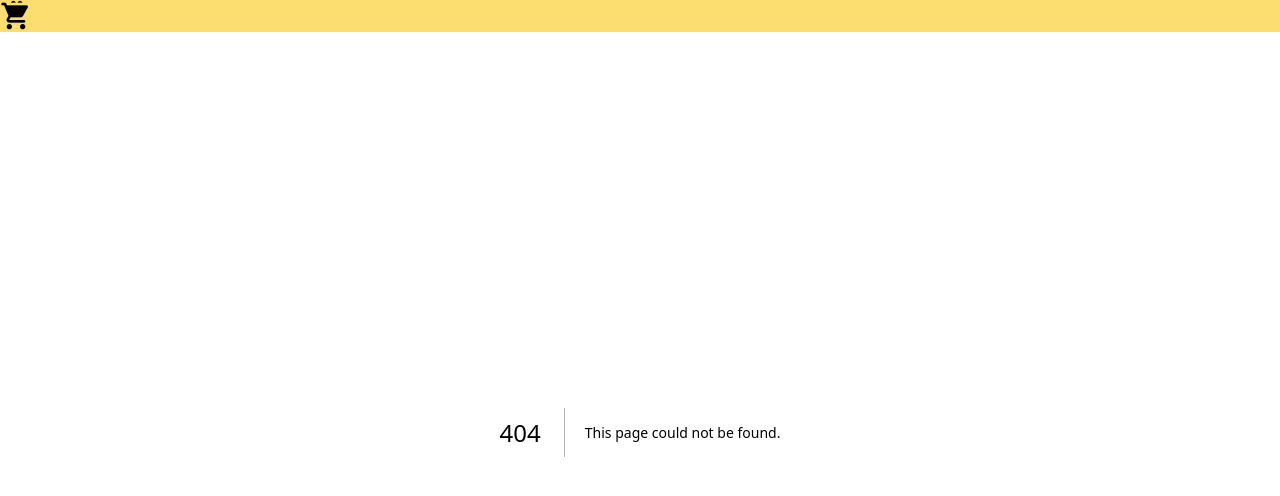
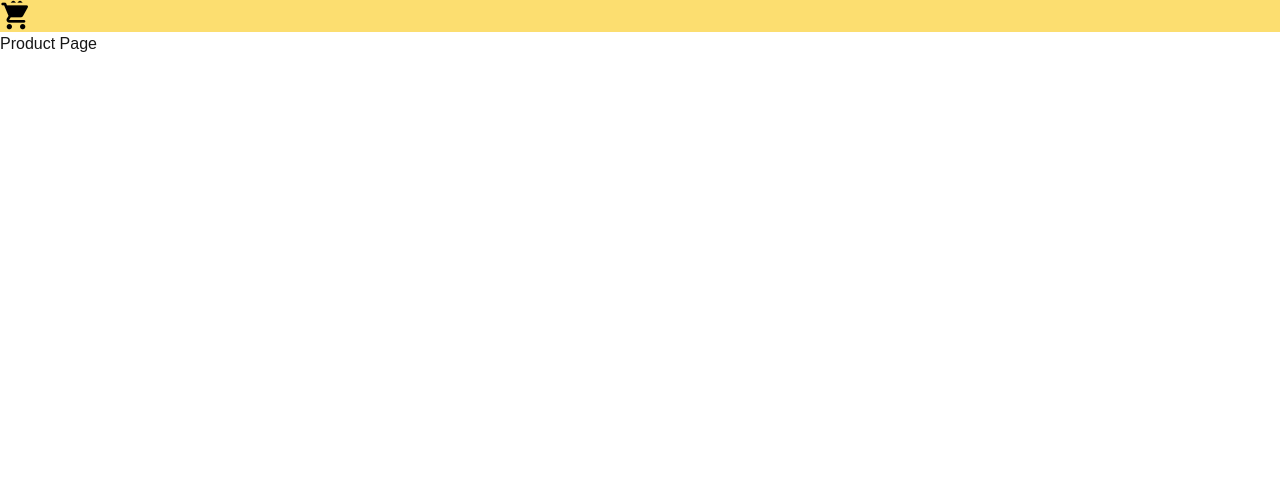
Before and after one commit to noless3011/e-commerce-fe, a Next.js app: page /product in a window 1280 px wide. Before the commit this address had no page. Shown: the top 496 px of the page. Built offline with nearby package versions, Linux system fonts and the light colour scheme; a web font is replaced by a local one.

Commit message:
test commit for product page feature

```diff
--- /dev/null
+++ b/src/app/product/page.tsx
@@ -0,0 +1,5 @@
+export default function Product() {
+    return (
+        <p>Product Page</p>
+    )
+}
```
Also changed, not shown: src/app/product/[id]/page.tsx (added).
